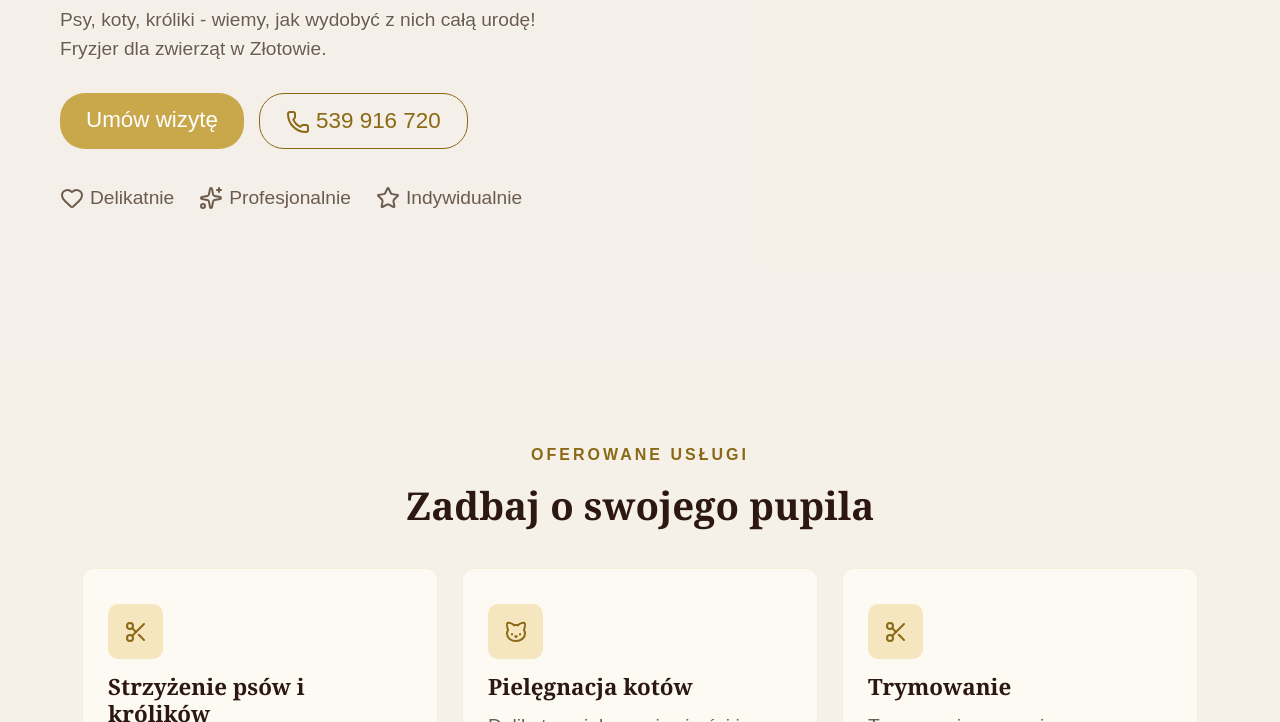
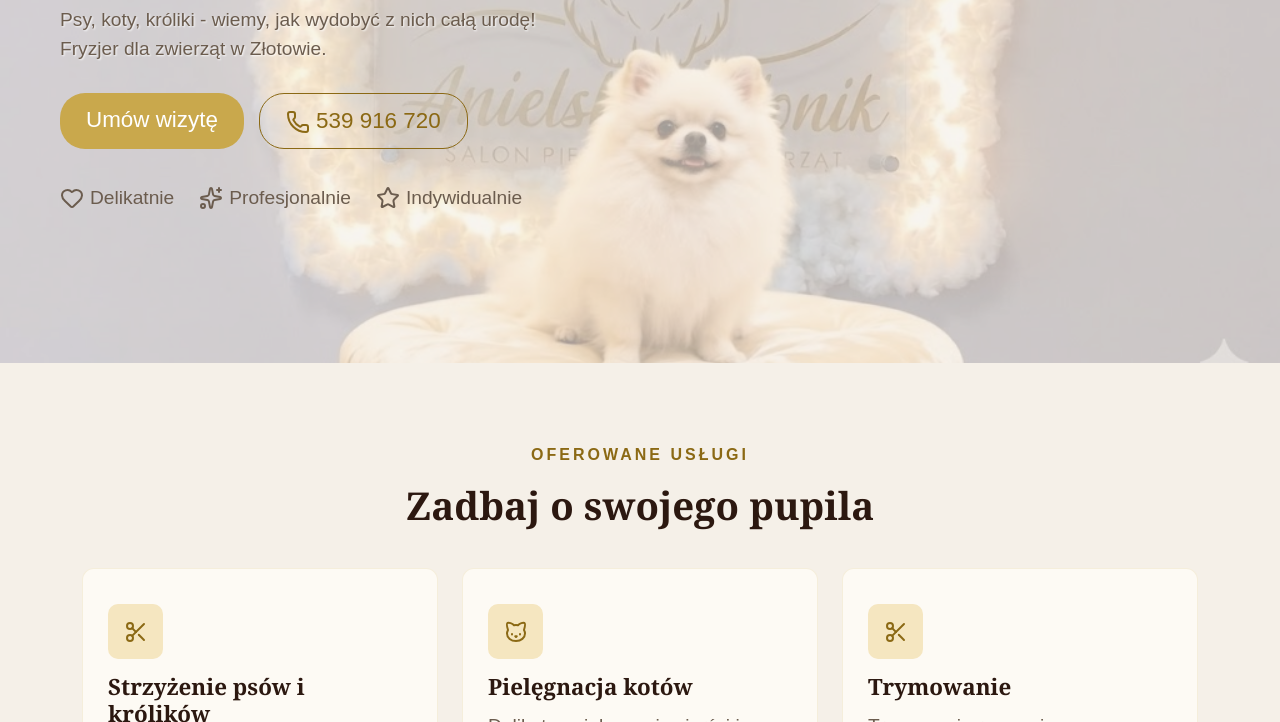
Before and after one commit to weronikamaroszek/anielski-salonik, a plain HTML site: page docs/index.html in a window 1280 px wide. Shown: the part 498-1220 px from the top of the page. Drawn offline with nearby package versions, Linux system fonts and the light colour scheme.

Commit message:
Fix background image path in CSS

```diff
--- a/docs/static/css/hero.css
+++ b/docs/static/css/hero.css
@@ -1,7 +1,7 @@
 .hero {
     position: relative;
     min-height: 90vh;
-    background: url('static/images/hero-bg.png') center center/cover no-repeat;
+    background: url('../images/hero-bg.png') center center/cover no-repeat;
     display: flex;
     align-items: center;
     justify-content: flex-start;
```
